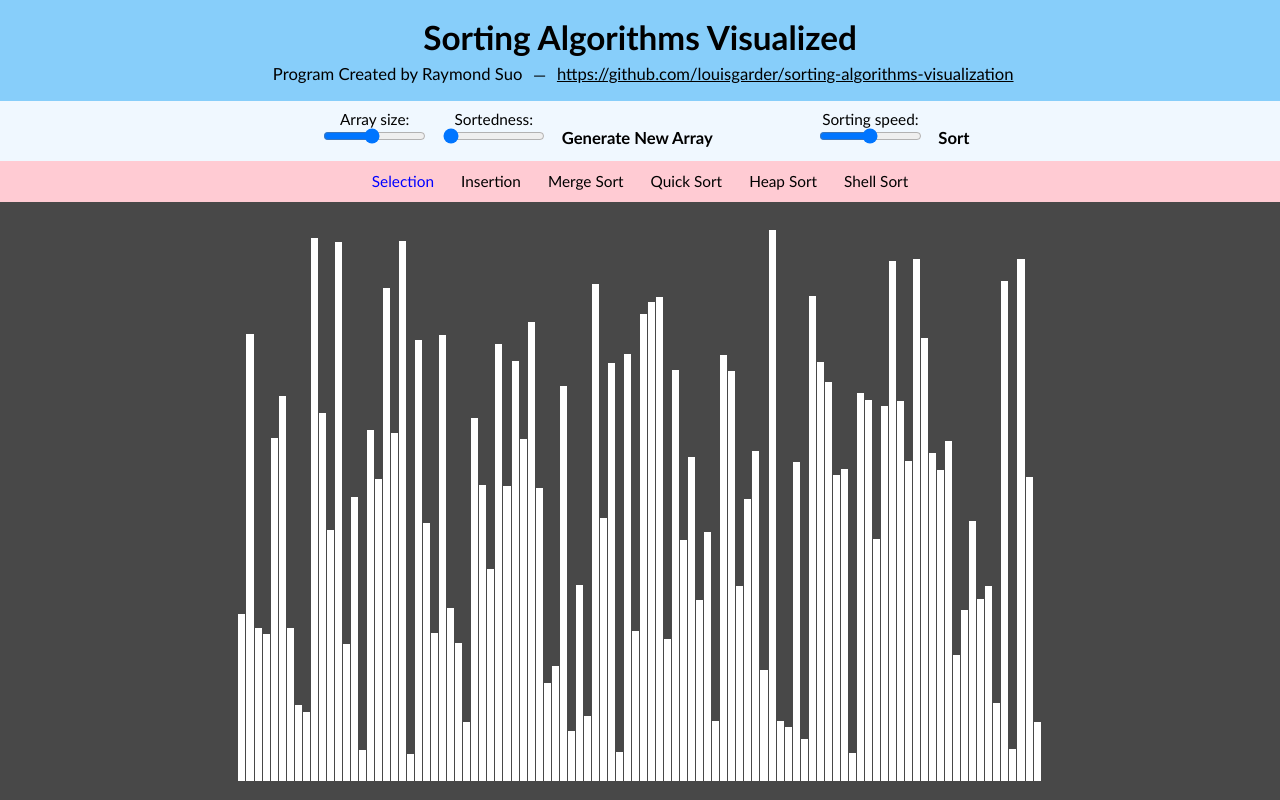
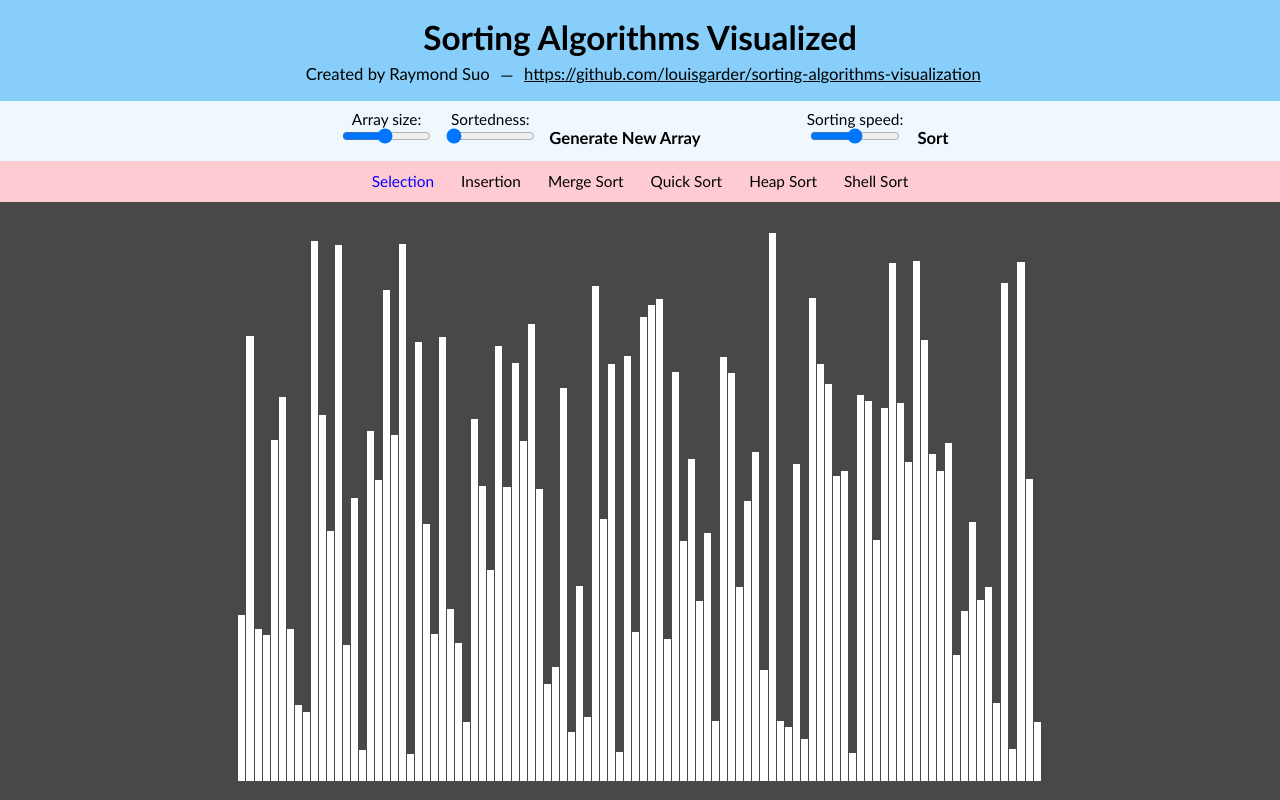
Before and after one commit to louisgarder/sorting-algorithms-visualization, a plain HTML site: page index.html in a window 1280 px wide. Drawn offline with Linux system fonts and the light colour scheme.

Commit message:
Add files via upload

```diff
--- a/index.html
+++ b/index.html
@@ -8,7 +8,7 @@
     <body>
         <header>
             <h1>Sorting Algorithms Visualized</h1>
-            <p1 class="name">Program Created by Raymond Suo</h2>
+            <p1 class="name">Created by Raymond Suo</h2>
             <p1 class="name">&mdash;</h2>
             <a class="name" id="link" href="https://github.com/louisgarder/sorting-algorithms-visualization" target="_blank">https://github.com/louisgarder/sorting-algorithms-visualization</a>
         </header>
--- a/styles.css
+++ b/styles.css
@@ -50,7 +50,7 @@ header {
 
 #sizeSlider, #sortSlider, #generate, #speedSlider, #sort{
     display: inline-block;
-    padding-left: 1vmax;
+    padding-left: .8vmax;
 }
 
 #speedSlider{
@@ -63,7 +63,7 @@ header {
 }
 
 .slider{
-    width: 8vmax;
+    width: 7vmax;
 
 }
 
@@ -100,7 +100,7 @@ header {
 #arrays{
     width: 100%;
     position: absolute;
-    top: 18vmax;
+    top: 18.2vmax;
     bottom: 3%;
     text-align: center;
 
```
